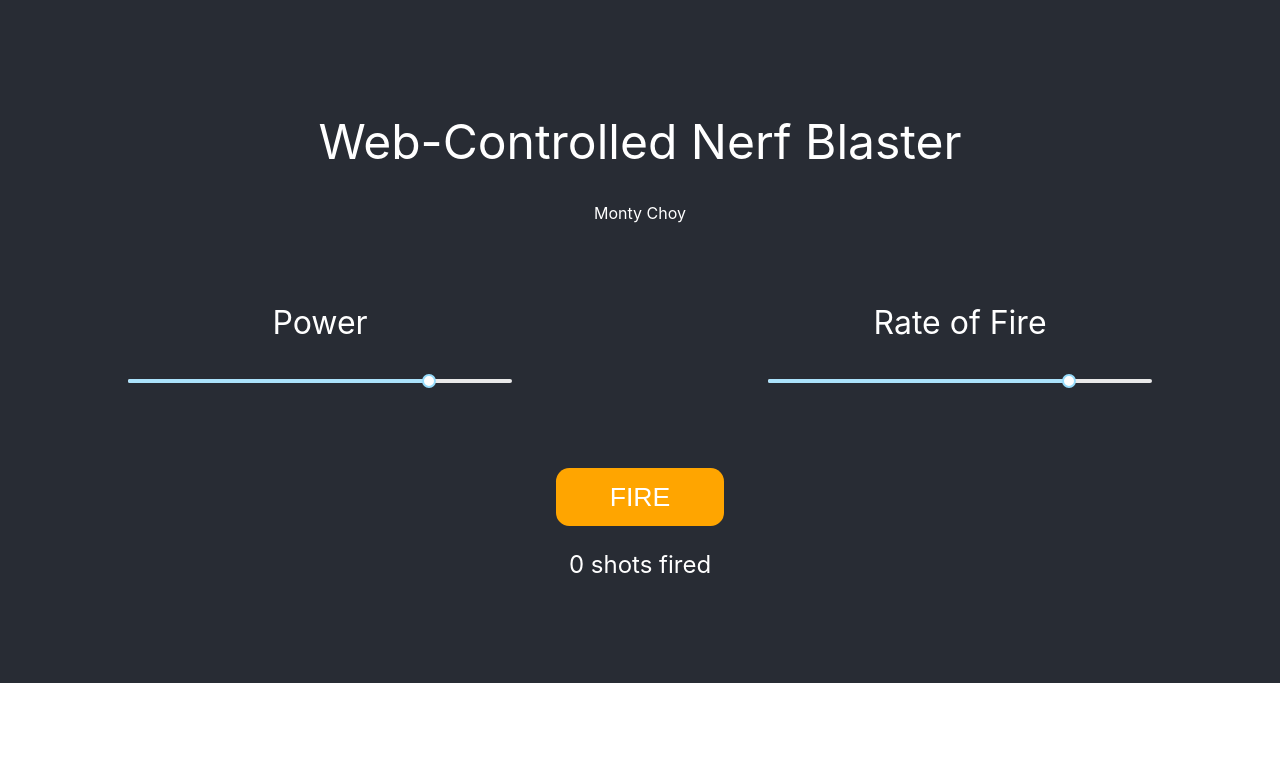
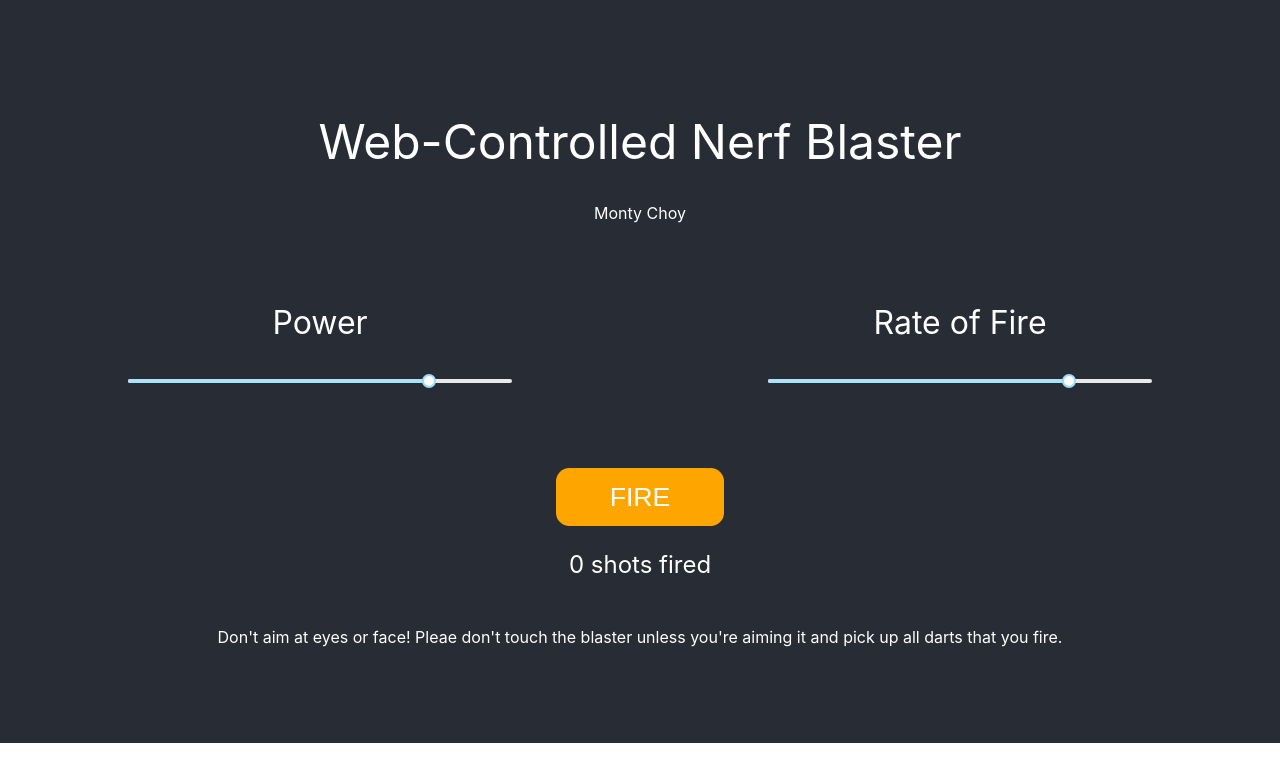
Before and after one commit to mochoy/cal-poly-arduino-fest, a React (Create React App) app in the folder web-client/: page / in a window 1280 px wide. Shown: the top 782 px of the page. Built offline with nearby package versions, Linux system fonts and the light colour scheme.

Commit message:
add encouraging text

```diff
--- a/web-client/src/Components/App/App.css
+++ b/web-client/src/Components/App/App.css
@@ -40,6 +40,7 @@
 
 #shotsFired-txt {
   font-size: 1.5em;
+  margin-bottom: 2em;
 }
 
 
--- a/web-client/src/Components/App/App.js
+++ b/web-client/src/Components/App/App.js
@@ -57,6 +57,8 @@
 
         <p id="shotsFired-txt">{this.state.shotsFired + " shots fired"}</p>
 
+        <p>Don't aim at eyes or face! Pleae don't touch the blaster unless you're aiming it and pick up all darts that you fire.</p>
+
       </div>
     );
   }
```
